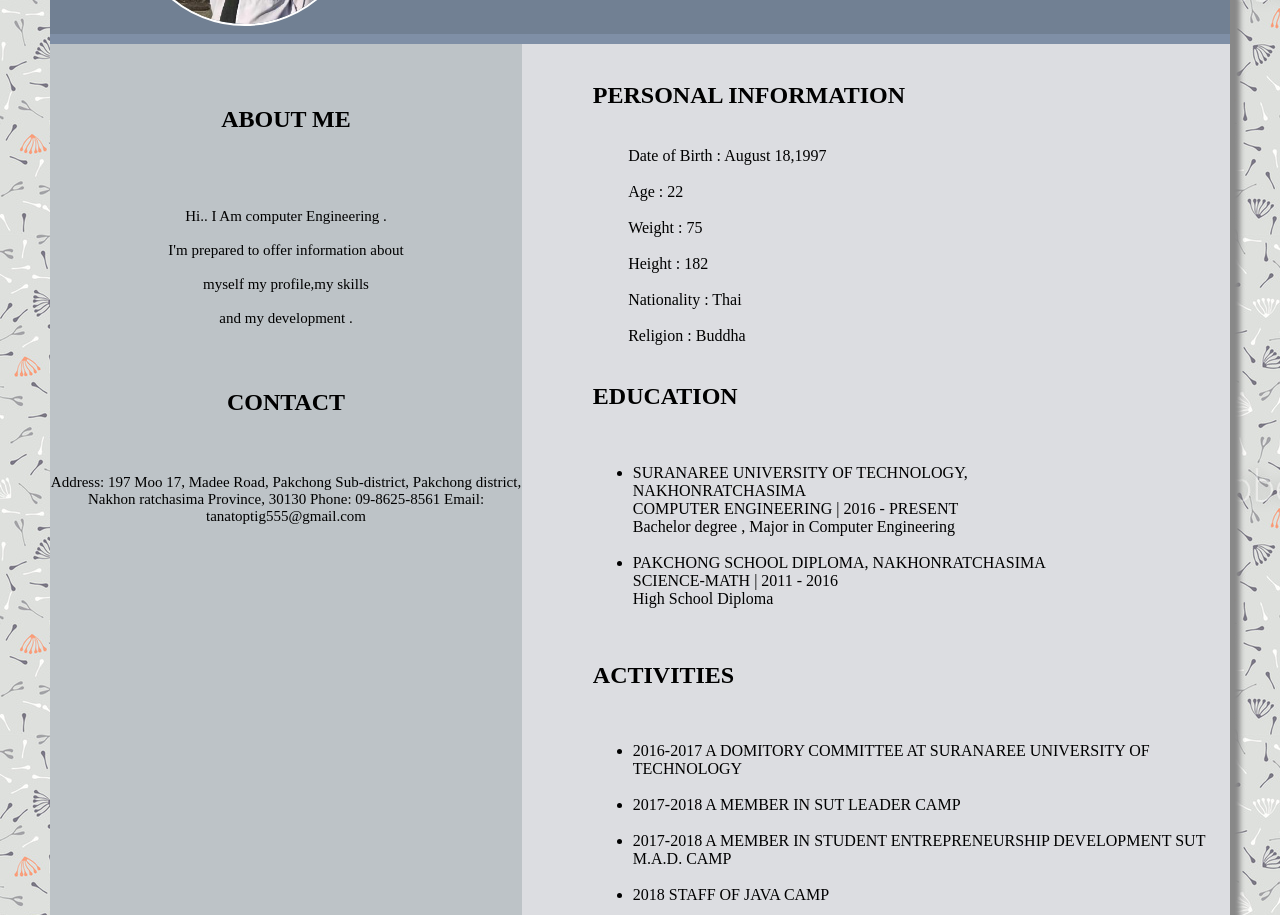
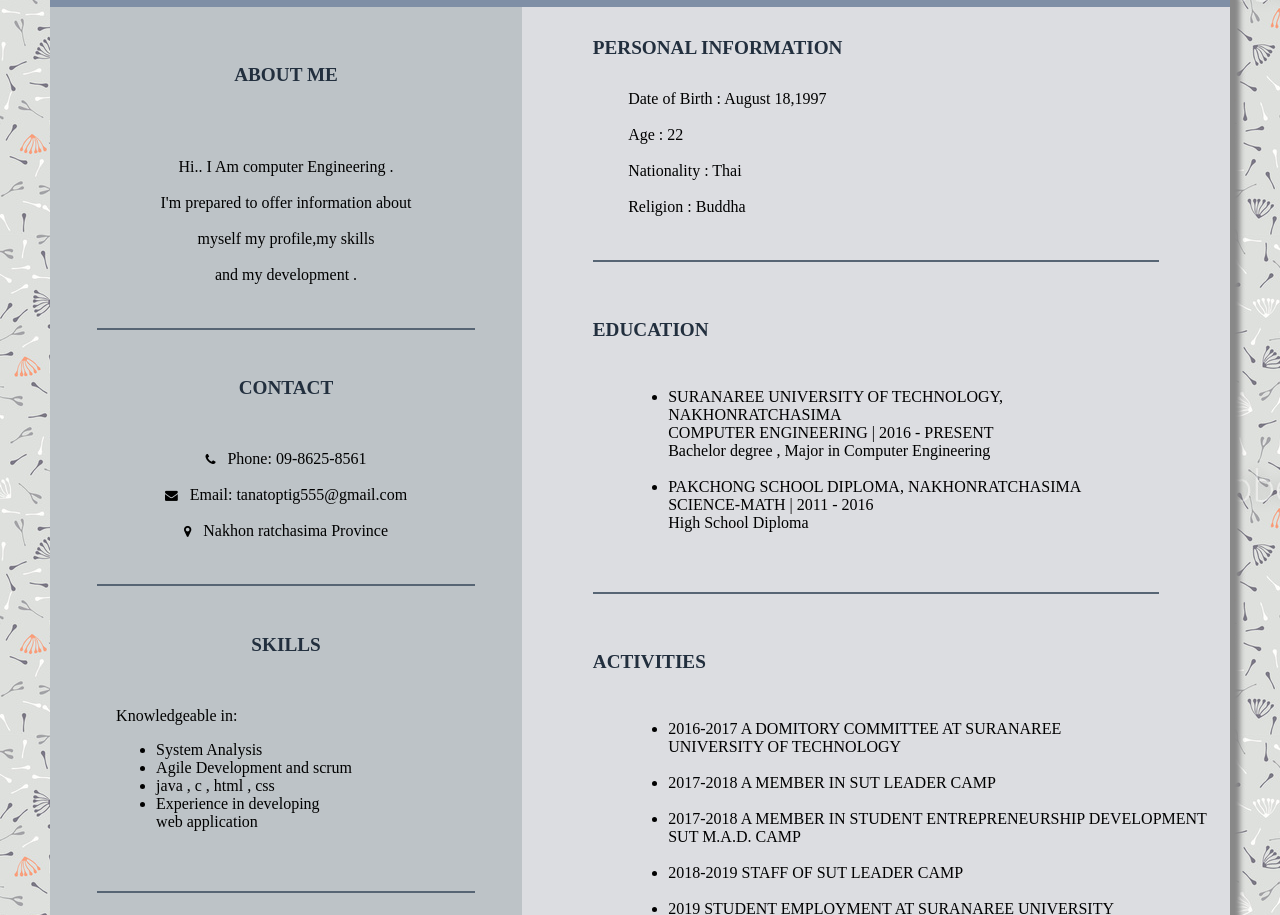
Before and after one commit to tanapon-pc/HTML-CSS, a plain HTML site: page PortFolio/index.html in a window 1280 px wide. Shown: the part 266-1181 px from the top of the page. Drawn offline with Linux system fonts and the light colour scheme.

Commit message:
Modify Portfolio

```diff
--- a/PortFolio/index.html
+++ b/PortFolio/index.html
@@ -9,62 +9,80 @@
 
 </head>
 <body >
-    <div class= "bg">
+    <div class= "container">
        <header>
            <div class="headbg">
            <div >
-            <img class= "profilepic" src="54062386.jpeg" />
+            <img class= "profilepic" src="54062386.jpeg"  />
            </div>
            <div class="name">TANAPON TASANTIA<div>
                Computer Engineering</div></div>
                </div>
 
        </header>
+       <!--SECTION -->
        <section>
 
            <div class="sectionbg">
 
-            <br> <h1 class="headtext">ABOUT ME</h1><br><br>
+            <br> <div class="headtext">
+                <h1>ABOUT ME</h1></div><br><br>
                 <div class="introaboutme">
             <span>Hi.. I Am computer Engineering .<br><br>
                     I'm prepared to offer information about<br> <br>
                     myself my profile,my skills <br><br>
                     and my development . <br></span>
           </div>
-          <div class="headtext"> <br>
+         <br><br> <hr width=80% size=2 color=#576574>
+          <div class="headtext">
             <h1>CONTACT</h1> <br>
            </div>
            <div class="introaboutme">
-           <span>Address: 197 Moo 17, Madee Road,
-                Pakchong Sub-district,
-                Pakchong district,
-                Nakhon ratchasima Province,
-                30130
-                Phone: 09-8625-8561
-                Email: tanatoptig555@gmail.com</span>
+           <span>
+                <i class="fa fa-phone" style="font-size:1vw"></i> &nbsp;
+                Phone: 09-8625-8561 <br> <br>
+                <i class="fa fa-envelope" style="font-size:1vw"></i> &nbsp;
+                Email: tanatoptig555@gmail.com <br> <br>
+                <i class="fa fa-map-marker" style="font-size:1vw"></i> &nbsp;
+                Nakhon ratchasima Province
+            </span>
             </div>
+            <br><br> <hr width=80% size=2 color=#576574>
+            <div class="headtext">
+          <h1>SKILLS</h1> <br>
+               </div>
+
+               <div class="skilltext">
+                <span> Knowledgeable in: <ul>
+                  <li>   System Analysis
+                  </li><li>   Agile Development and scrum
+                </li><li>    java , c , html , css
+            </li> <li> Experience in developing <br> web application </li></ul></span>
+                 </div>
+                 <br><br> <hr width=80% size=2 color=#576574> <br>
                </div>
 
        </section>
+       <!--END SECTION-->
+       <!--ASIDE-->
        <aside>
 
            <div class="asidebg">
-               <div class="introinfomation"> <br>
+               <div class="introhead"> <br>
                 <h1>PERSONAL INFORMATION</h1> <br>
                </div>
                <div class="infotext">
                     <span>
                         Date of Birth  : August 18,1997 <br><br>
                         Age	       : 22 <br><br>
-                        Weight         : 75 <br><br>
-                        Height         : 182 <br><br>
                         Nationality    : Thai <br><br>
                         Religion       : Buddha <br>
                     </span>
                </div>
-               <div class="introinfomation"> <br>
+                <br><br> <hr width=80% size=2 color=#576574> <br>
+               <div class="introhead"> <br>
                 <h1>EDUCATION</h1> <br>
-                <div>
+               </div>
                     <span>
                         <ul class="listtext">
                       <li>  SURANAREE UNIVERSITY OF TECHNOLOGY, <br>
@@ -78,14 +96,14 @@
                       </li>
                     </ul>
                     </span>
-               </div>
-            </div>
-            <div class="introinfomation"> <br>
-             <h1>ACTIVITIES</h1> <br>
+
+            <br><br> <hr width=80% size=2 color=#576574> <br>
+            <div class="introhead"> <br>
+             <h1>ACTIVITIES</h1> <br></div>
              <span>
                 <ul class="listtext">
                <li> 2016-2017
-                    A DOMITORY COMMITTEE AT SURANAREE UNIVERSITY OF
+                    A DOMITORY COMMITTEE AT SURANAREE  <br> UNIVERSITY OF
                     TECHNOLOGY
                 </li><br>
                 <li>    2017-2018
@@ -95,31 +113,33 @@
                     A MEMBER IN STUDENT ENTREPRENEURSHIP
                     DEVELOPMENT SUT M.A.D. CAMP
                 </li><br>
-                <li>  2018
-                    STAFF OF JAVA CAMP
-                </li><br>
                 <li>   2018-2019
                     STAFF OF SUT LEADER CAMP
                 </li><br>
                 <li>  2019
-                    STUDENT EMPLOYMENT AT SURANAREE UNIVERSITY OF
+                    STUDENT EMPLOYMENT AT SURANAREE UNIVERSITY <br> OF
                     TECHNOLOGY IN HUMAN RESOURCES (HR)
                 </li>  <br>
                 </ul>
              </span>
-             <div>
-          </div>
 
+
+          <br><br> <hr width=80% size=2 color=#576574> <br>
+        </div>
        </aside>
+       <!--END ASIDE-->
+       <!--FOOTER-->
        <footer>
             <div class="footerbg">
               <div class="linkicon">
-            <a href="https://github.com/tanapon-pc"><i class="fa fa-github"style="font-size:60px;color:black;"></i></a> &nbsp;
-            <a href="https://www.facebook.com/tanapontasanthea"><i class="fa fa-facebook-square"style="font-size:60px;color:black;"></i></a>
+                <span >FOLLOW ME : </span>
+            <a href="https://github.com/tanapon-pc"><i class="fa fa-github"style="font-size:4vw;color:black;"></i></a>
+            <a href="https://www.facebook.com/tanapontasanthea"><i class="fa fa-facebook-square"style="font-size:4vw;color:black;"></i></a>
             </div>
         </div>
 
     </footer>
+    <!--END FOOTER-->
     </div>
 </body>
 </html>
--- a/PortFolio/style.css
+++ b/PortFolio/style.css
@@ -1,10 +1,17 @@
+*{
+    box-sizing: border-box;
+}
 /*---body---*/
-.bg{
-
-    height: 2050px;
+.container{
+    display: grid;
+    grid-template-areas: "header header"
+                        "section aside"
+                        "footer footer";
+     grid-template-columns:  40% 60%;
+     grid-template-rows:  auto auto 100px;  /* ~~= headder + (aside == section) + footer */
     background-color: white;
     box-shadow: 10px 10px 5px #888888;
-    box-sizing:border-box
+
 }
 body{
     background-image:url(portbg.jpg);
@@ -14,79 +21,104 @@ body{
 /*---end---*/
 
 /*--- header---*/
+header{
+    grid-area: header;
+}
+.headbg{
+
+    display: flex;
+    background-color: #718093;
+    border-bottom: 10px solid #7f8fa6;
+    text-align: center;
+
+}
+
 .name{
 
-    font-size: 50px;
+    font-size: 4vw;
     margin-top: 70px;
     margin-left: 10%;
     text-shadow: 2px 2px 8px rgb(248, 245, 245);
 }
 .name div{
-    font-size: 30px;
+    font-size: 3vw;
     margin-left:-80px;
     text-shadow: 2px 2px 8px  rgb(248, 245, 245);
-}
-.headbg{
-    display: flex;
-    background-color: #718093;
-    height: 250px;
-    border-bottom: 10px solid #7f8fa6;
-    text-align: center;
 }
 
 .profilepic{
     margin-top: 12.5px;
-    height: 225px;
-    width: 225px;
+    max-height: 200px;
     margin-left: 80px;
     border-radius: 50%;
     border: 2px solid white;
-
+    max-width: 200px;
+    display: flex;
 }
 /*----end----*/
 
 /*---Section---*/
+section{
+    grid-area: section;
+}
 .sectionbg{
+
     background-color: #bdc3c7 ;
-    float: left;
-    height: 2000px;
-    width: 40%;
+    position: relative; /*ตัวอักษรไม่ซ้อน layout*/
+    padding-bottom: 31.75%;
 }
 .headtext{
-
+    color : #222f3e ;
+    font-size: 1vw;
     font-weight: bolder;
     padding-top: 5%;
    text-align: center;
-
 }
 .introaboutme{
+
     margin-top: 20px;
     text-align: center;
-    font-size: 15px;
-
+    font-size: 1.25vw;
+}
+.skilltext{
+    margin-left: 14%;
+    margin-top: 20px;
+    font-size: 1.25vw;
 }
 /*---end---*/
 /*---aside---*/
+aside{
+    grid-area: aside;
+}
 .asidebg{
+    background-color: #dcdde1;
+    position: relative;
 
-    background-color: #dcdde1;
-    height: 2000px;
-    width: 60%;
-    float: left;
 }
-.introinfomation{
+.introhead{
+    color : #222f3e;
     margin-left: 10%;
+    font-size: 1vw;
 }
 .infotext{
     margin-left: 15%;
+    font-size: 1.25vw;
+
+}
+.listtext{
+    margin-left: 15%;
+    font-size: 1.25vw;
 }
 /*---end---*/
 /*---footer---*/
+footer{
+    grid-area: footer;
+}
 .footerbg{
-    float: left;
-    width: 100%;
-    background-color:  #95a5a6;
+
+    background-color: #95a5a6;
     height: 100px;
+    position: relative;
 }
 .linkicon{
     margin-top: auto;
@@ -94,4 +126,6 @@ body{
     text-align: end;
     margin-right: 20px;
     padding-top: 20px;
+    font-size: 2vw;
+    text-shadow: 2px 2px 8px rgb(248, 245, 245);
 }
```
